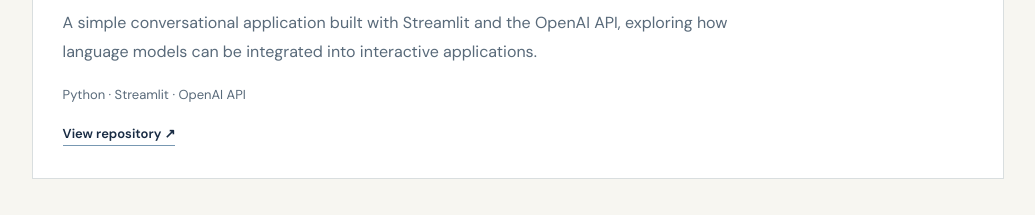
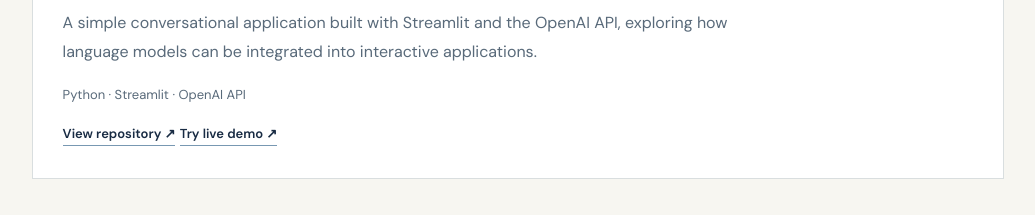
Before and after one commit to Mandisalovet/Mandisalovet.github.io, a plain HTML site: page index.html in a window 1280 px wide. Shown: the part 2420-2635 px from the top of the page, without its empty margins (122-1157 px from the left). Drawn offline with nearby package versions, Linux system fonts and the light colour scheme; a web font is replaced by a local one.

Commit message:
Update index.html

```diff
--- a/index.html
+++ b/index.html
@@ -103,6 +103,10 @@
         <p class="tags">Python · Streamlit · OpenAI API</p>
         <a href="https://github.com/Mandisalovet/llm_chat_app"
            target="_blank">View repository ↗</a>
+         <a href="https://llmchatapp-mandilovet.streamlit.app/"
+       target="_blank" rel="noopener noreferrer">
+        Try live demo ↗
+    </a>
     </div>
 </section>
 
```
